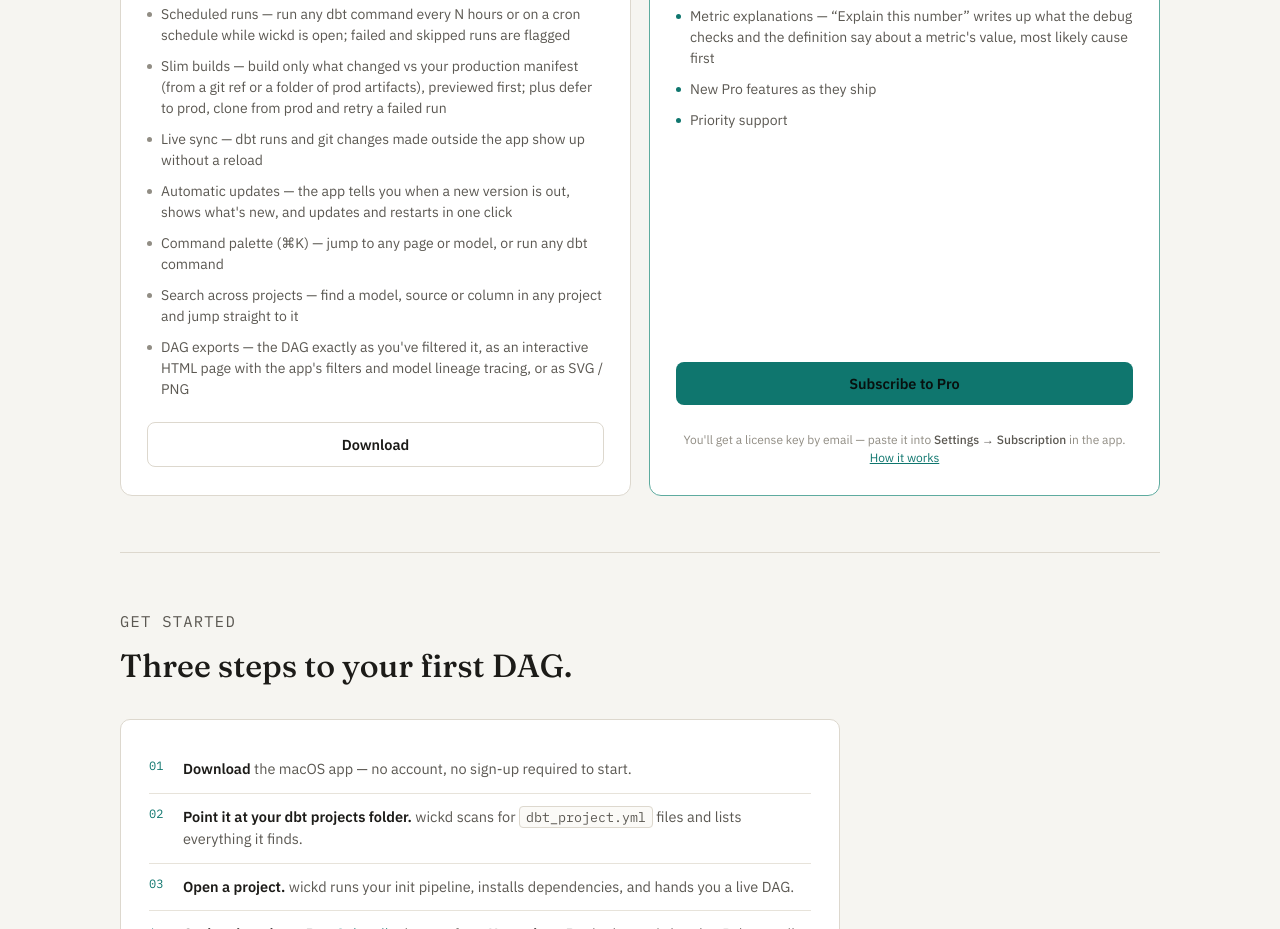
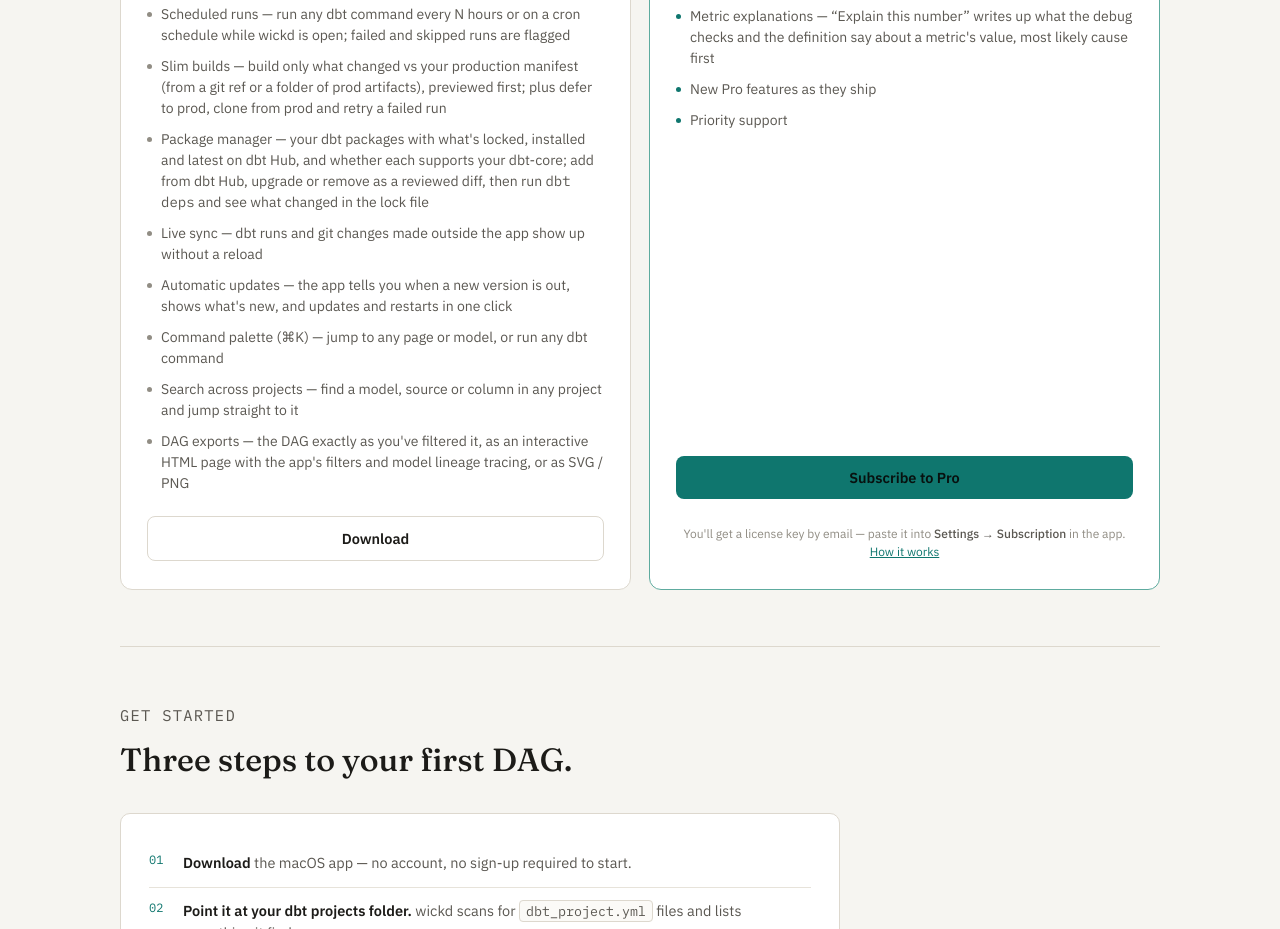
Before and after one commit to EricLamphere/lamphere-labs, a plain HTML site: page tools/wickd/index.html in a window 1280 px wide. Shown: the part 7720-8649 px from the top of the page. Drawn offline with Linux system fonts and the light colour scheme; no server answers.

Commit message:
package manager

```diff
--- a/tools/wickd/index.html
+++ b/tools/wickd/index.html
@@ -781,6 +781,7 @@
           <li>Run history — every invocation, with a timeline of what each dbt thread was doing and a DAG overlay of each model's median run time</li>
           <li>Scheduled runs — run any dbt command every N hours or on a cron schedule while wickd is open; failed and skipped runs are flagged</li>
           <li>Slim builds — build only what changed vs your production manifest (from a git ref or a folder of prod artifacts), previewed first; plus defer to prod, clone from prod and retry a failed run</li>
+          <li>Package manager — your dbt packages with what's locked, installed and latest on dbt Hub, and whether each supports your dbt-core; add from dbt Hub, upgrade or remove as a reviewed diff, then run <code>dbt deps</code> and see what changed in the lock file</li>
           <li>Live sync — dbt runs and git changes made outside the app show up without a reload</li>
           <li>Automatic updates — the app tells you when a new version is out, shows what's new, and updates and restarts in one click</li>
           <li>Command palette (⌘K) — jump to any page or model, or run any dbt command</li>
```
